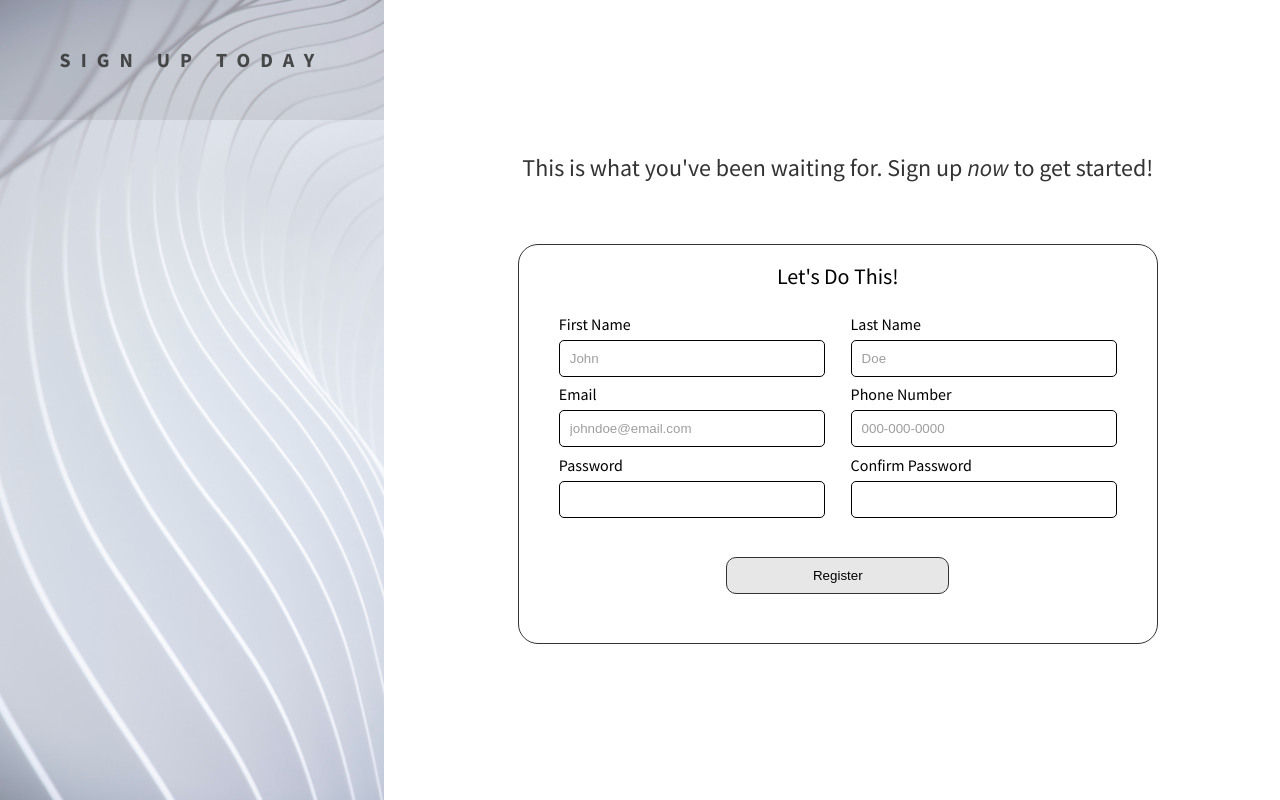
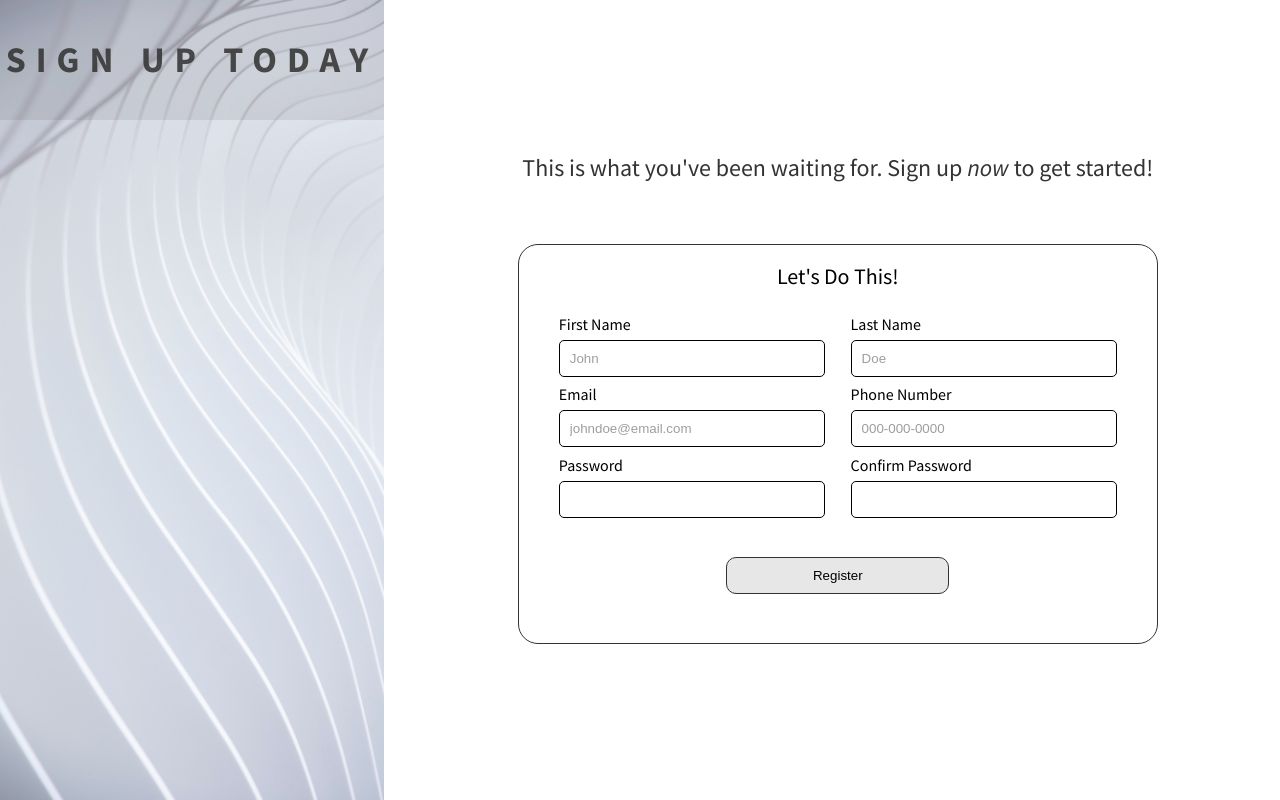
Before and after one commit to agabra23/sign-up-form, a plain HTML site: page index.html in a window 1280 px wide. Drawn offline with Linux system fonts and the light colour scheme.

Commit message:
Fix CSS Typo on last commit

```diff
--- a/style.css
+++ b/style.css
@@ -105,7 +105,7 @@ main {
     text-transform: uppercase;
     font-weight: 700;
     letter-spacing: 10px;
-    font-size: 1.8`rem;
+    font-size: 1.8rem;
     color: #333333df;
 }
 
```
